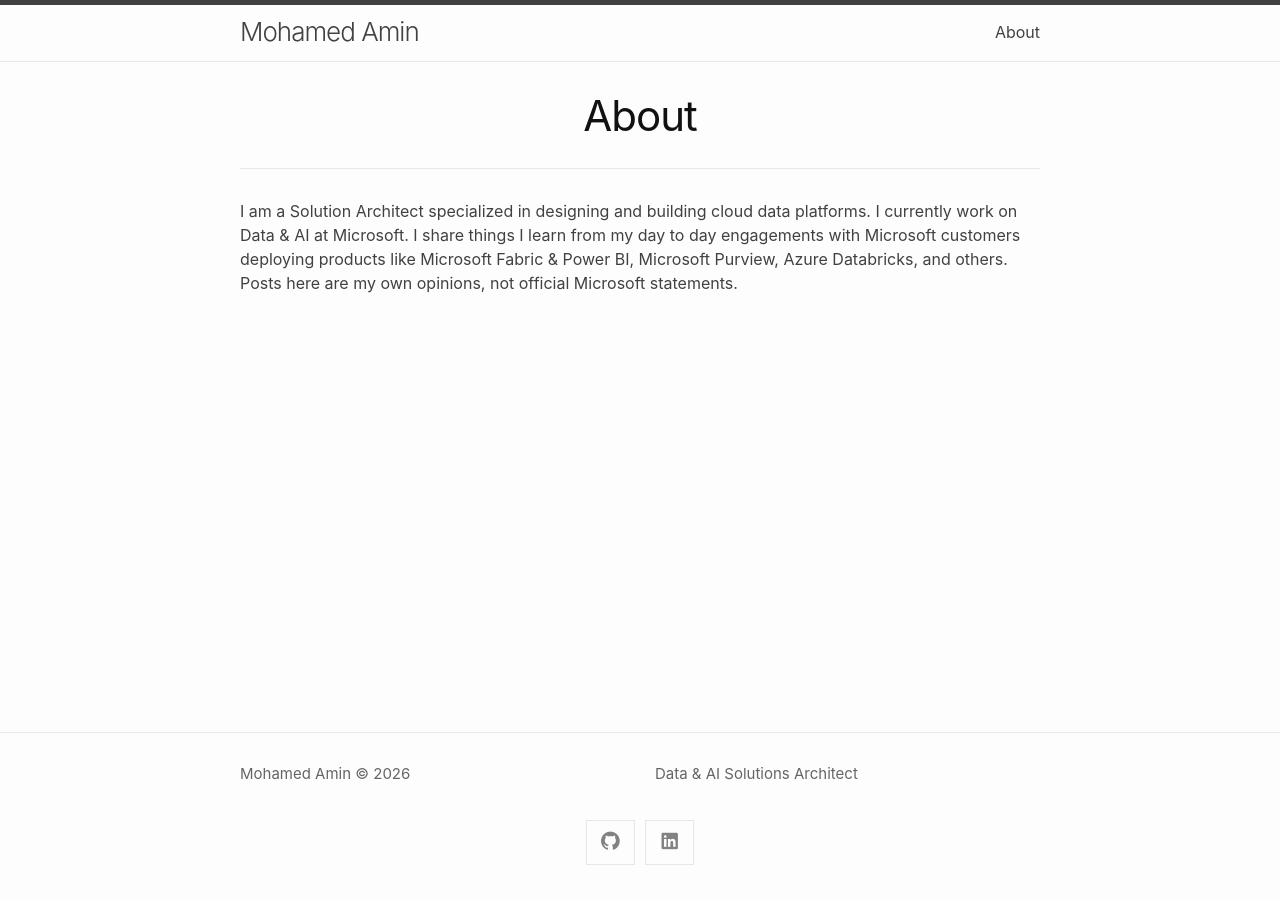
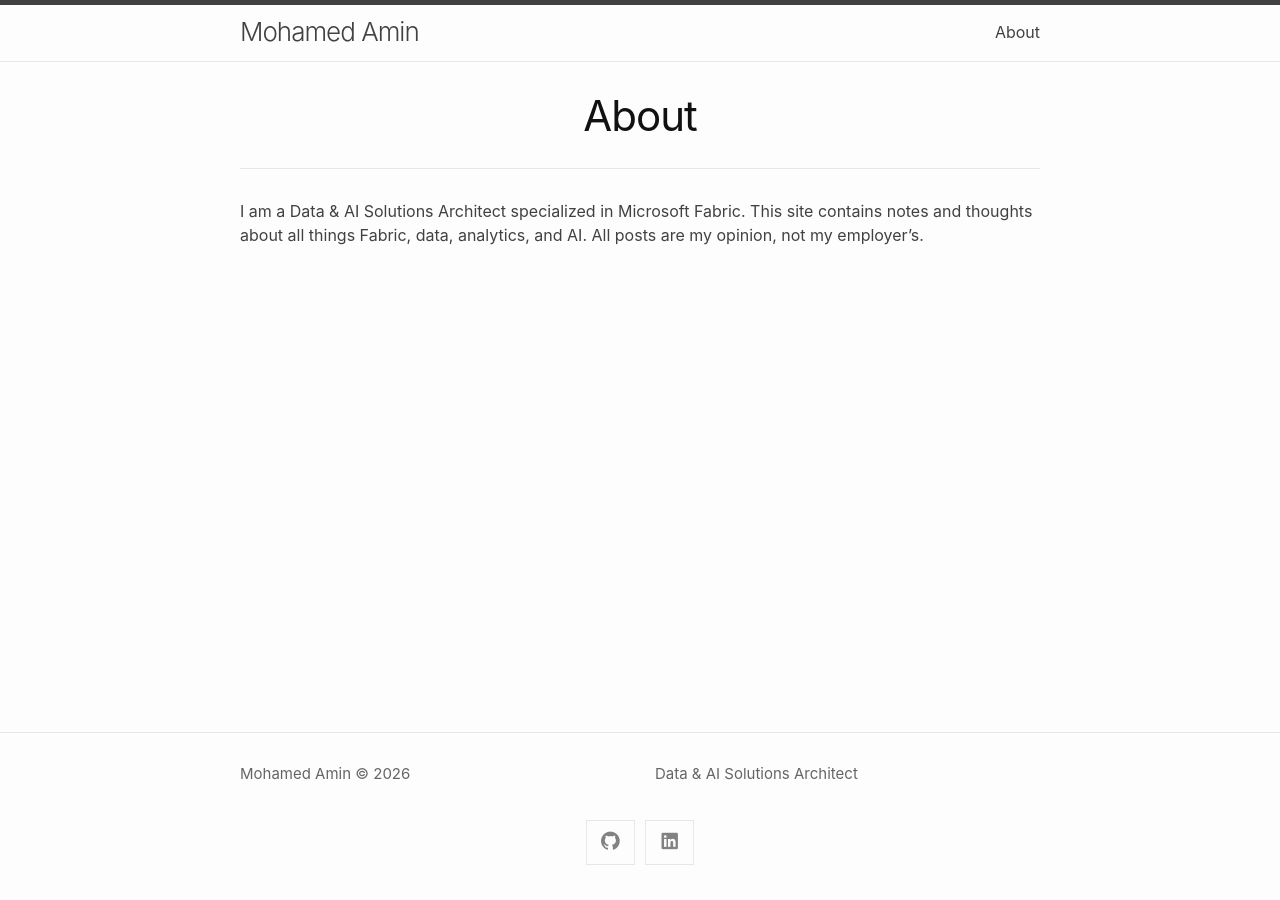
Before and after one commit to amindottech/amindottech.github.io, a Jekyll site: the page built from about.md, in a window 1280 px wide. Built offline with Jekyll 4.4.1, drawn with Linux system fonts in a browser that asks for light colours; nearby versions of some CDN libraries.

Commit message:
changed about

```diff
--- a/about.md
+++ b/about.md
@@ -4,4 +4,4 @@ title: About
 permalink: /about/
 ---
 
-I am a Solution Architect specialized in designing and building cloud data platforms. I currently work on Data & AI at Microsoft. I share things I learn from my day to day engagements with Microsoft customers deploying products like Microsoft Fabric & Power BI, Microsoft Purview, Azure Databricks, and others. Posts here are my own opinions, not official Microsoft statements.
+I am a Data & AI Solutions Architect specialized in Microsoft Fabric. This site contains notes and thoughts about all things Fabric, data, analytics, and AI. All posts are my opinion, not my employer's.
```
